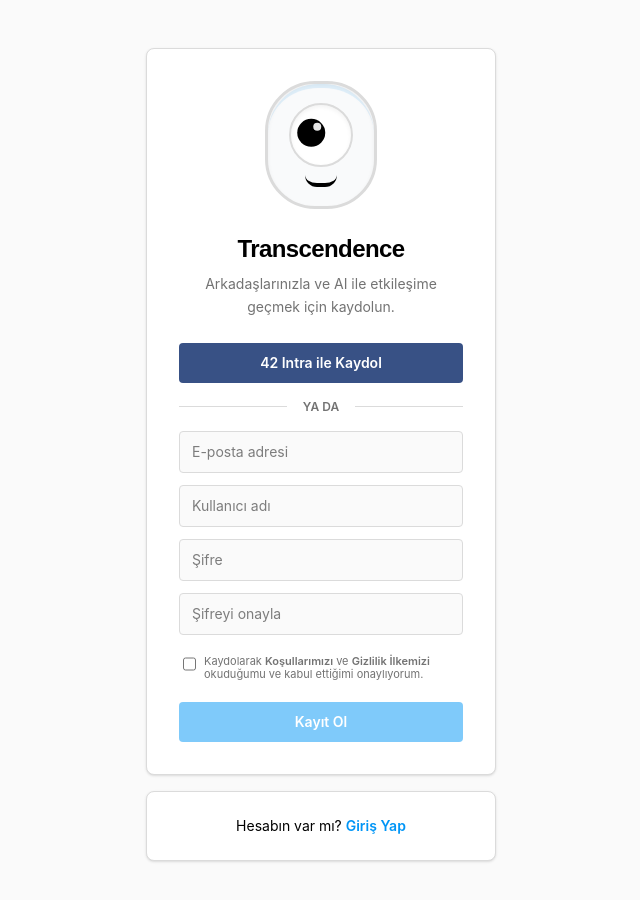
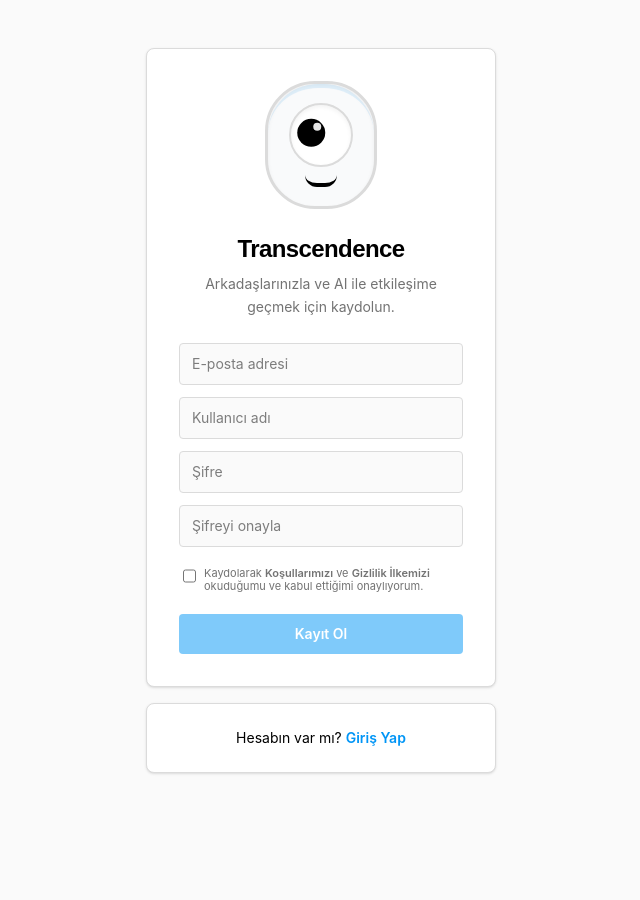
Before and after one commit to sudaban/ft_transcendence, a SvelteKit app in the folder Frontend/: page /register in a window 1280 px wide. Shown: the top 900 px of the page, without its empty margins (319-959 px from the left). After the commit the page ends 821 px from the top, so only its background shows below. Built offline with nearby package versions, Linux system fonts and the light colour scheme.

Commit message:
Remove 42 intra button on register page

```diff
--- a/Frontend/src/routes/register/+page.svelte
+++ b/Frontend/src/routes/register/+page.svelte
@@ -154,17 +154,6 @@
     <h1 class="font-bold text-2xl tracking-tight mb-2" style="font-family: 'Instagram Sans', sans-serif;">Transcendence</h1>
     <p class="text-sm text-social-secondary mb-6 text-center leading-relaxed">Arkadaşlarınızla ve AI ile etkileşime geçmek için kaydolun.</p>
 
-    <!-- 42 Intra Button -->
-    <button class="w-full bg-[#385185] hover:bg-blue-900 text-white font-semibold text-sm rounded py-2.5 mb-4 transition-colors flex items-center justify-center gap-2">
-      42 Intra ile Kaydol
-    </button>
-
-    <div class="w-full flex items-center gap-4 mb-4">
-      <div class="flex-1 h-px bg-social-border"></div>
-      <span class="text-xs font-semibold text-social-secondary uppercase">YA DA</span>
-      <div class="flex-1 h-px bg-social-border"></div>
-    </div>
-
     {#if errorMsg}
       <div class="text-social-danger text-sm mb-4 font-medium text-center w-full">{errorMsg}</div>
     {/if}
```
